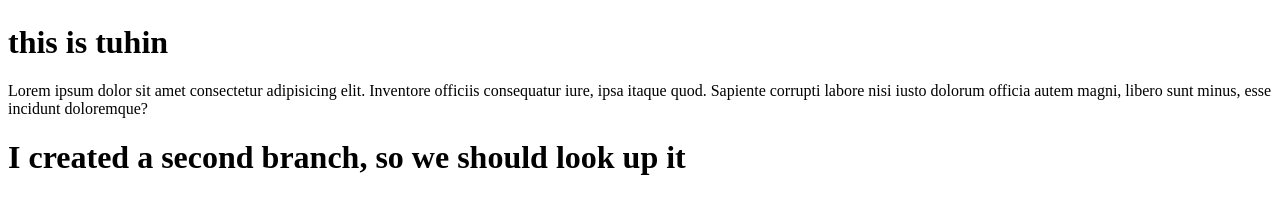
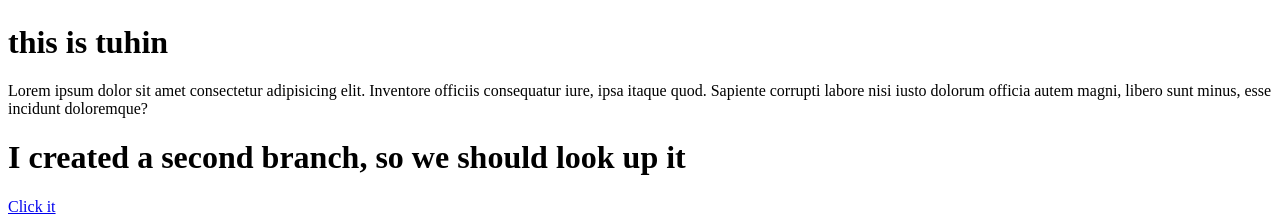
Before and after one commit to prodesignmax18/My-first-website, a plain HTML site: page index.html in a window 1280 px wide. Shown: the part 1303-1527 px from the top of the page. Before the commit the page ends 1501 px from the top, so only its background shows below. Drawn offline with Linux system fonts and the light colour scheme.

Commit message:
added like

```diff
--- a/index.html
+++ b/index.html
@@ -16,5 +16,6 @@
     <h1>this is tuhin</h1>
     <p>Lorem ipsum dolor sit amet consectetur adipisicing elit. Inventore officiis consequatur iure, ipsa itaque quod. Sapiente corrupti labore nisi iusto dolorum officia autem magni, libero sunt minus, esse incidunt doloremque?</p>
     <h1>I created a second branch, so we should look up it</h1>
+    <a href="https://www.w3schools.com/html/html_links.asp"> Click it</a>
 </body>
 </html>
```
